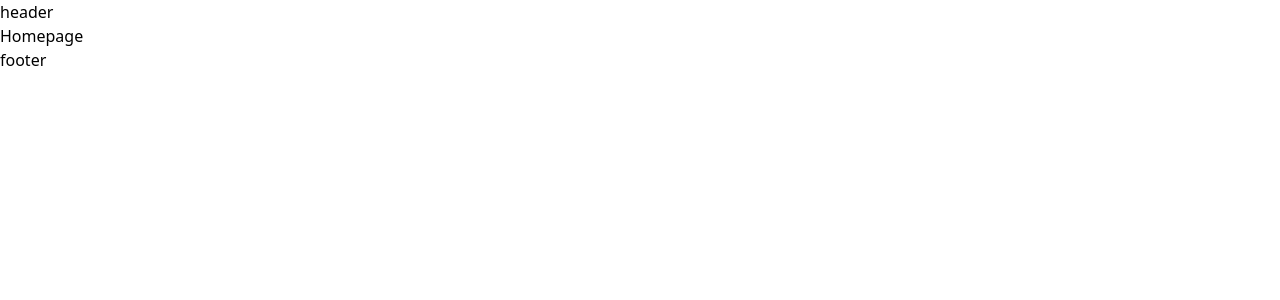
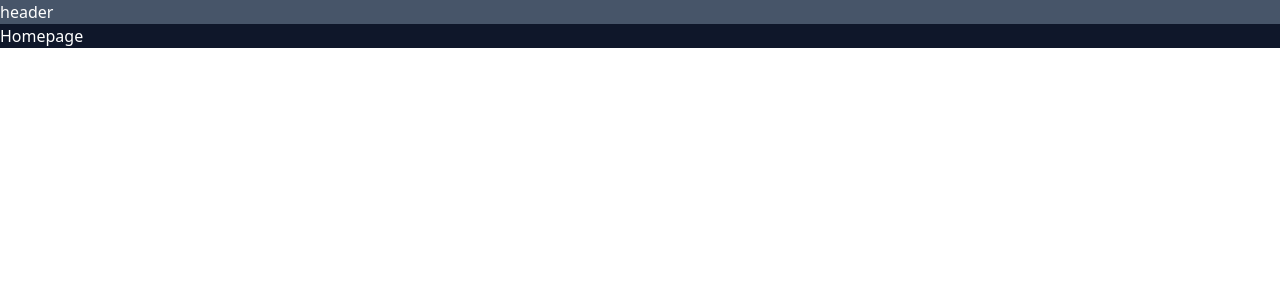
Before and after one commit to brnkgabriel/rcnlagos-children-department, a Nuxt app: page / in a window 1280 px wide. Shown: the top 300 px of the page. Built offline with nearby package versions, Linux system fonts and the light colour scheme.

Commit message:
updated tailwindcss

```diff
--- a/app.vue
+++ b/app.vue
@@ -1,5 +1,3 @@
 <template>
-  <NuxtLayout>
-    <NuxtPage />
-  </NuxtLayout>
+  <NuxtPage />
 </template>
--- a/nuxt.config.ts
+++ b/nuxt.config.ts
@@ -43,7 +43,7 @@ export default defineNuxtConfig({
       periodicSyncForUpdates: 20,
     },
     devOptions: {
-      enabled: true,
+      enabled: false,
       type: 'module',
     },
   },
--- a/src/components/Footer.vue
+++ b/src/components/Footer.vue
@@ -5,6 +5,3 @@
 </template>
 <script setup lang="ts">
 </script>
-<style lang="">
-
-</style>
--- a/src/layouts/default.vue
+++ /dev/null
@@ -1,9 +0,0 @@
-<template>
-  <div class="bg-slate-900">
-    <Header />
-    <slot></slot>
-    <Footer />
-  </div>
-</template>
-<script setup lang="ts">
-</script>
--- /dev/null
+++ b/src/layouts/main.vue
@@ -0,0 +1,7 @@
+<template>
+  <div class="bg-slate-900 text-white">
+    <Header />
+    <slot></slot>
+    <!-- <Footer /> -->
+  </div>
+</template>
--- a/src/pages/index.vue
+++ b/src/pages/index.vue
@@ -3,10 +3,10 @@
     Homepage
   </div>
 </template>
-<script lang="ts" setup>
+<script setup lang="ts">
 
 definePageMeta({
-  layout: "default"
+  layout: "main"
 })
 
 useHead(head({
--- a/tailwind.config.js
+++ b/tailwind.config.js
@@ -1,10 +1,10 @@
 /** @type {import('tailwindcss').Config} */
 module.exports = {
   content: [
-    "./components/**/*.{js,vue,ts}",
-    "./layouts/**/*.vue",
-    "./pages/**/*.vue",
-    "./plugins/**/*.{js,ts}",
+    "./src/components/**/*.{js,vue,ts}",
+    "./src/layouts/**/*.vue",
+    "./src/pages/**/*.vue",
+    "./src/plugins/**/*.{js,ts}",
     "./nuxt.config.{js,ts}",
     "./app.vue",
   ],
```
